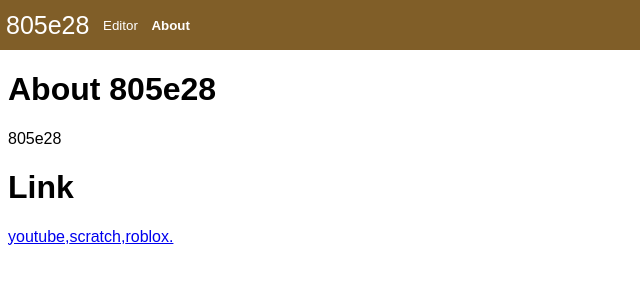
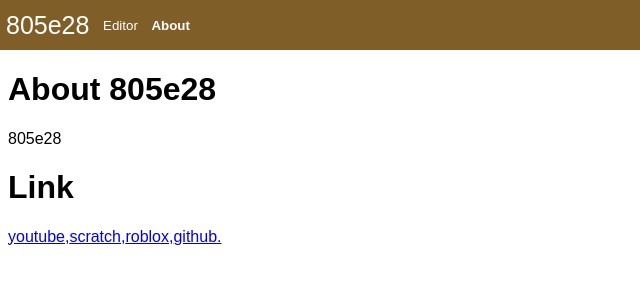
Before and after one commit to 805e28/805e28.github.io, a plain HTML site: page about/index.html in a window 1280 px wide. Shown: the full height of the page, 0-640 px from the left. Drawn offline with Linux system fonts and the light colour scheme.

Commit message:
Update index.html

```diff
--- a/about/index.html
+++ b/about/index.html
@@ -10,7 +10,7 @@
     <div class="logo"><a href=/><button style="height:50px;background-color:#805e28;border:0px;font-size: 25;color:white;cursor:pointer">805e28</button></div><div class="editor"><a href="/editor"><button style="width: 50px;height: 50px;background-color:#805e28;color: white;border:0px;cursor:pointer">Editor</button></a></div>
 <div class="about"><button style="width:50px;height:50px;background-color:#805e28;color:white;border:0px;"><strong>About</strong></button></div></div>
 
-    <div class="body" style="margin:8px;font-family:sans-serif"><label><h1>About 805e28</h1>805e28<h1>Link</h1><a href="https://youtube.com/@805e28">youtube,</a><a href="https://scratch.mit.edu/users/805e28">scratch,</a><a href="https://www.roblox.com/users/5193584460/profile">roblox.</a></label></div>
+    <div class="body" style="margin:8px;font-family:sans-serif"><label><h1>About 805e28</h1>805e28<h1>Link</h1><a href="https://youtube.com/@805e28">youtube,</a><a href="https://scratch.mit.edu/users/805e28">scratch,</a><a href="https://www.roblox.com/users/5193584460/profile">roblox,</a><a href="https://www.github.com/805e28">github.</a></label></div>
 
 
 </body></html>
```
